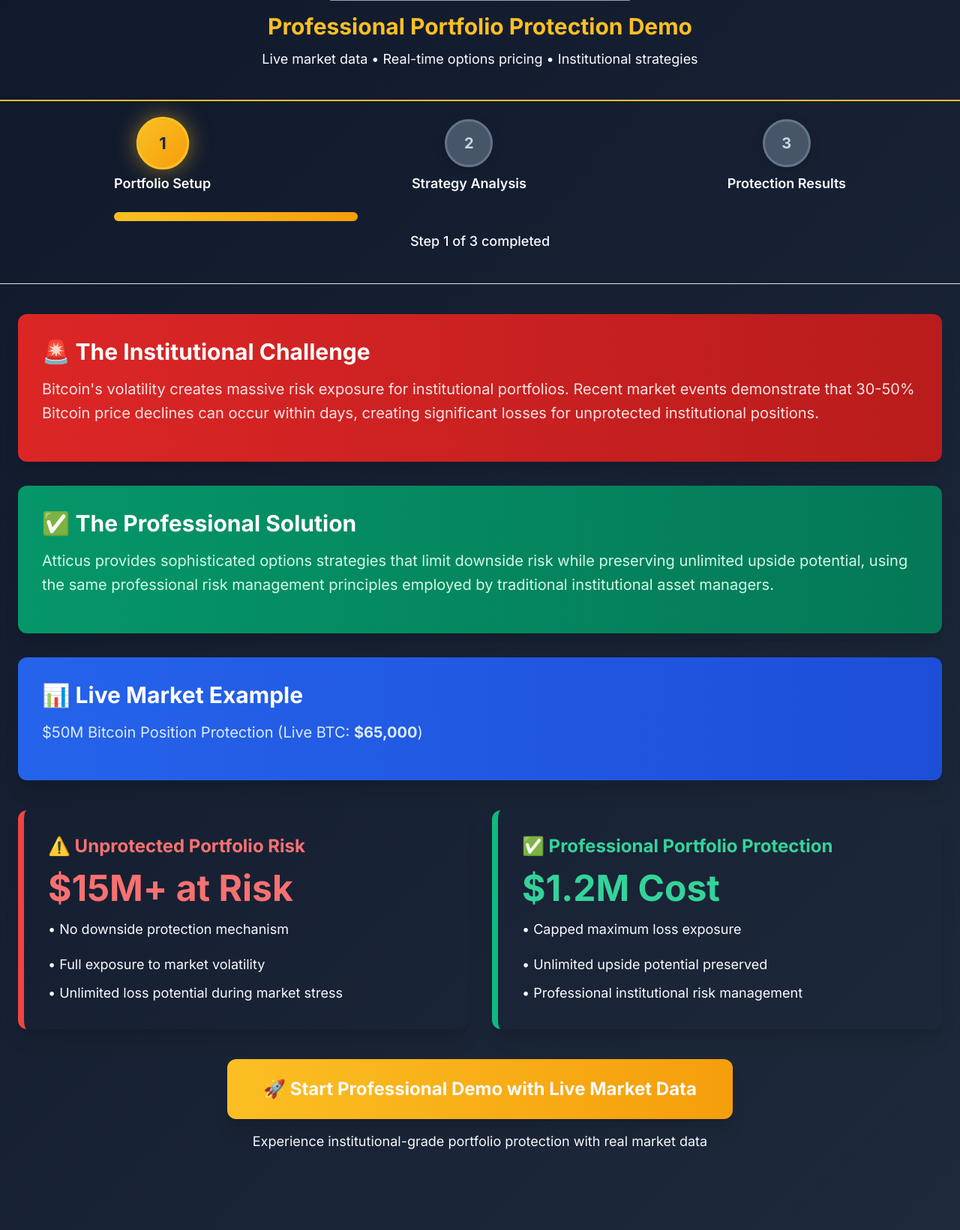
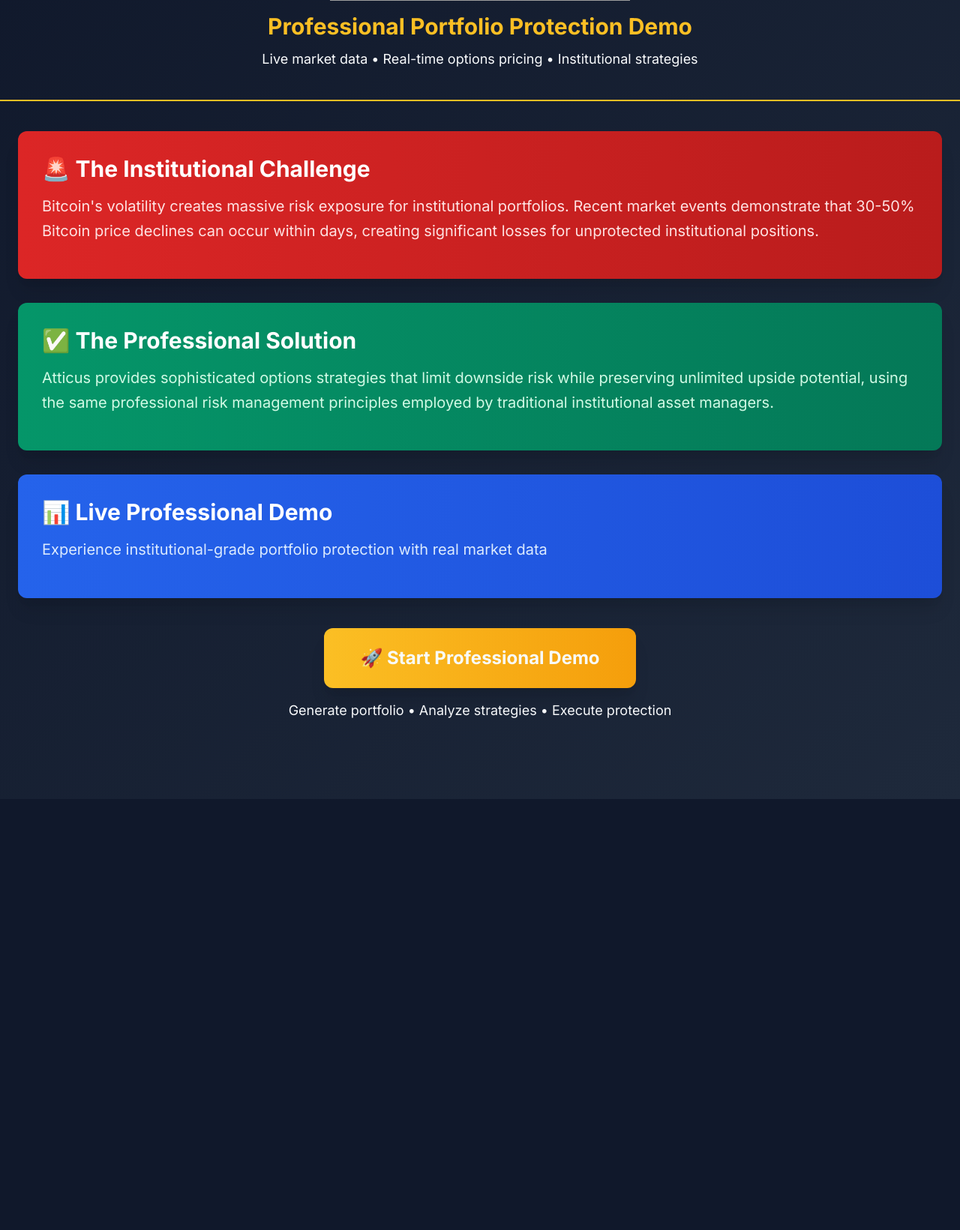
Before and after one commit to willialso/atticusPro_liveDemo, a Flask app: page / in a window 1280 px wide. Shown: the part 323-1964 px from the top of the page at 75% size. After the commit the page ends 1389 px from the top, so only its background shows below. Run offline with Flask 3, Linux system fonts and the light colour scheme; data that the repository does not hold is empty; grey boxes are pictures that could not be loaded.

Commit message:
REFINED FIRST PAGE: Clean value prop, removed superfluous elements, clear concise messaging

```diff
--- a/templates/index.html
+++ b/templates/index.html
@@ -237,8 +237,8 @@
             </div>
         </header>
 
-        <!-- Professional Progress Indicator -->
-        <div id="progress-container" class="bg-slate-800 py-6 border-b border-slate-700">
+        <!-- Professional Progress Indicator - HIDDEN ON FIRST PAGE -->
+        <div id="progress-container" class="bg-slate-800 py-6 border-b border-slate-700 hidden">
             <div class="max-w-5xl mx-auto px-6">
                 <div class="flex items-center justify-between mb-6">
                     <div class="step-item flex flex-col items-center">
@@ -268,7 +268,7 @@
         <!-- Main Content -->
         <main class="max-w-7xl mx-auto px-6 py-10">
 
-            <!-- Professional Intro Section -->
+            <!-- REFINED PROFESSIONAL INTRO SECTION -->
             <div id="intro-section" class="mb-16">
                 <div class="bg-gradient-to-r from-red-600 to-red-700 rounded-xl p-8 mb-8 shadow-xl">
                     <h2 class="text-3xl font-bold text-white mb-4">🚨 The Institutional Challenge</h2>
@@ -281,36 +281,15 @@
                 </div>
 
                 <div class="bg-gradient-to-r from-blue-600 to-blue-700 rounded-xl p-8 mb-10 shadow-xl">
-                    <h2 class="text-3xl font-bold text-white mb-4">📊 Live Market Example</h2>
-                    <p class="text-blue-100 text-xl leading-relaxed">$50M Bitcoin Position Protection (Live BTC: <span id="live-btc-price" class="font-bold">Loading...</span>)</p>
-                </div>
-
-                <div class="grid lg:grid-cols-2 gap-8 mb-10">
-                    <div class="bg-slate-800 border-l-8 border-red-500 rounded-xl p-8 shadow-xl">
-                        <h3 class="text-2xl font-bold text-red-400 mb-4">⚠️ Unprotected Portfolio Risk</h3>
-                        <div class="text-5xl font-bold text-red-400 mb-4">$15M+ at Risk</div>
-                        <div class="space-y-2 text-slate-300 text-lg">
-                            <p>• No downside protection mechanism</p>
-                            <p>• Full exposure to market volatility</p>
-                            <p>• Unlimited loss potential during market stress</p>
-                        </div>
-                    </div>
-                    <div class="bg-slate-800 border-l-8 border-green-500 rounded-xl p-8 shadow-xl">
-                        <h3 class="text-2xl font-bold text-green-400 mb-4">✅ Professional Portfolio Protection</h3>
-                        <div class="text-5xl font-bold text-green-400 mb-4">$1.2M Cost</div>
-                        <div class="space-y-2 text-slate-300 text-lg">
-                            <p>• Capped maximum loss exposure</p>
-                            <p>• Unlimited upside potential preserved</p>
-                            <p>• Professional institutional risk management</p>
-                        </div>
-                    </div>
+                    <h2 class="text-3xl font-bold text-white mb-4">📊 Live Professional Demo</h2>
+                    <p class="text-blue-100 text-xl leading-relaxed">Experience institutional-grade portfolio protection with real market data</p>
                 </div>
 
                 <div class="text-center">
                     <button id="start-demo" class="bg-gradient-to-r from-yellow-400 to-yellow-500 hover:from-yellow-500 hover:to-yellow-600 text-slate-900 font-bold text-2xl px-12 py-6 rounded-xl transform hover:scale-105 transition-all duration-300 shadow-xl">
-                        🚀 Start Professional Demo with Live Market Data
+                        🚀 Start Professional Demo
                     </button>
-                    <p class="text-slate-400 mt-4 text-lg">Experience institutional-grade portfolio protection with real market data</p>
+                    <p class="text-slate-400 mt-4 text-lg">Generate portfolio • Analyze strategies • Execute protection</p>
                 </div>
             </div>
 
@@ -483,6 +462,7 @@
             startDemo() {
                 this.hideElement('intro-section');
                 this.showElement('portfolio-section');
+                this.showElement('progress-container'); // Show progress on subsequent pages
                 this.currentStep = 1;
                 this.updateStepIndicator();
             }
@@ -889,6 +869,7 @@
                 this.hideElement('portfolio-section');
                 this.hideElement('strategy-section');
                 this.hideElement('execution-section');
+                this.hideElement('progress-container'); // Hide progress on intro
 
                 document.getElementById('portfolio-results')?.classList.add('hidden');
                 document.getElementById('positions-list').innerHTML = '';
```
